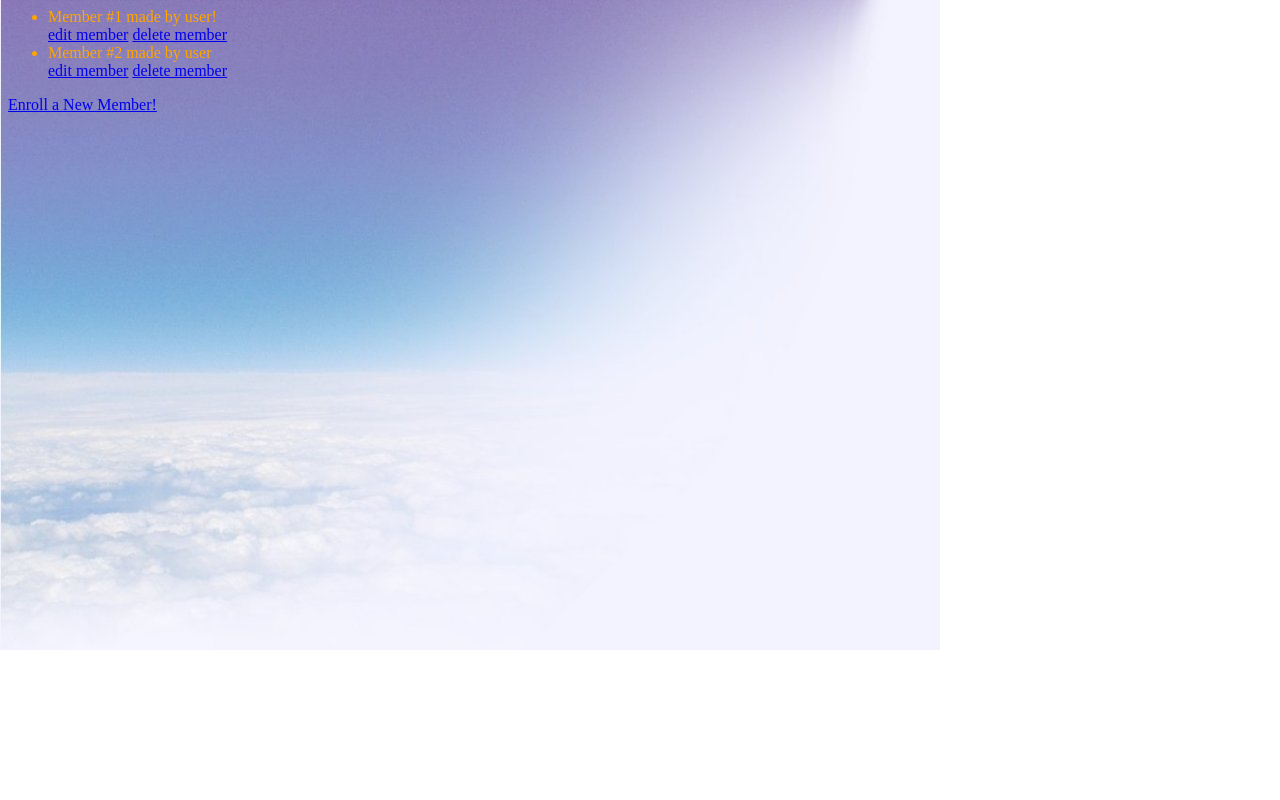
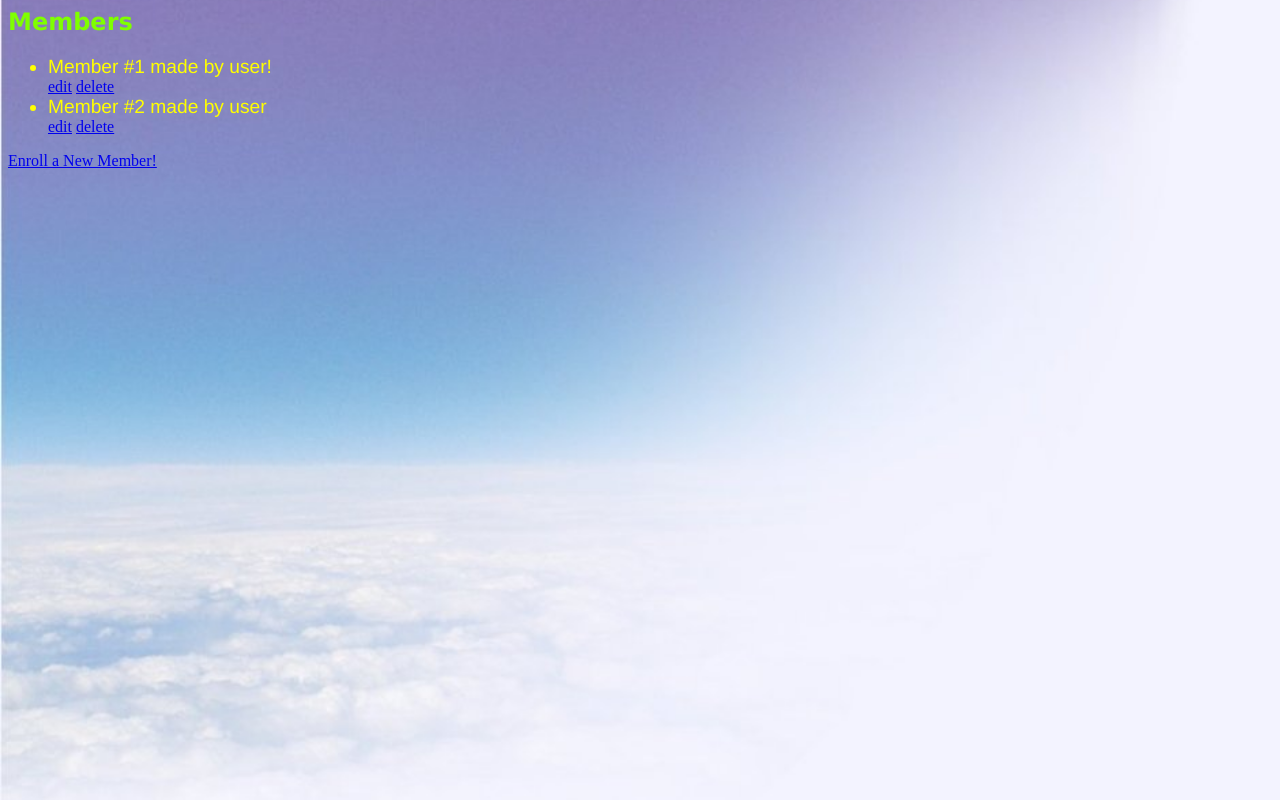
Before and after one commit to calebjc3/django_from_scratch, a Django app: page /members/ in a window 1280 px wide. Run offline with Django 4.2, Linux system fonts and the light colour scheme; data comes from the database, SQL or seed files in the repository; both versions use the stored data as it was after the commit.

Commit message:
customization for webpage

```diff
--- a/members/static/members/styles.css
+++ b/members/static/members/styles.css
@@ -1,6 +1,13 @@
 li {
-    color: orange;
+    color: yellow;
+    font-family:'Franklin Gothic Medium', 'Arial Narrow', Arial, sans-serif;
+    font-size: larger;
+}
+h2 {
+    color: chartreuse;
+    font-family: Verdana, Geneva, Tahoma, sans-serif;
 }
 body {
-    background: white url("images/img.jpg") no-repeat;
+    background: white url("images/img.jpg") no-repeat center;
+    background-size: cover;
 }
--- a/members/templates/members/index.html
+++ b/members/templates/members/index.html
@@ -1,13 +1,15 @@
 {% load static %}
 
 <link rel="stylesheet" type="text/css" href="{% static 'members/styles.css' %}">
+
+<h2>Members</h2>
 
 {% if member_list %}
   <ul>
     {% for member in member_list %}
       <li>{{ member.message }}</li>
-      <a href="{% url 'members:update' member.id %}">edit member</a>
-      <a href="{% url 'members:delete' member.id %}">delete member</a>
+      <a href="{% url 'members:update' member.id %}">edit</a>
+      <a href="{% url 'members:delete' member.id %}">delete</a>
     {% endfor %}
   </ul>
 {% else %}
```
Also changed, not shown: db.sqlite3.
